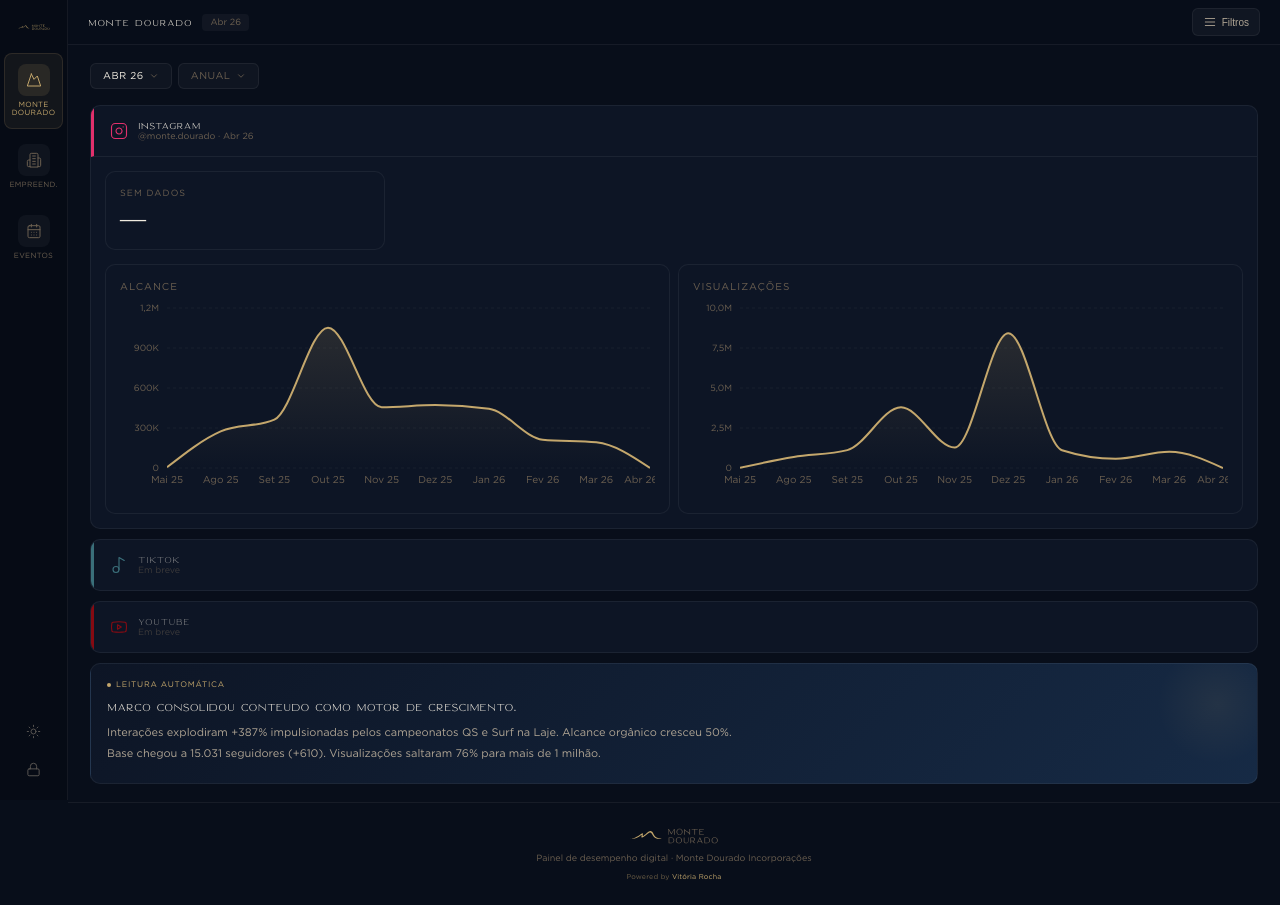
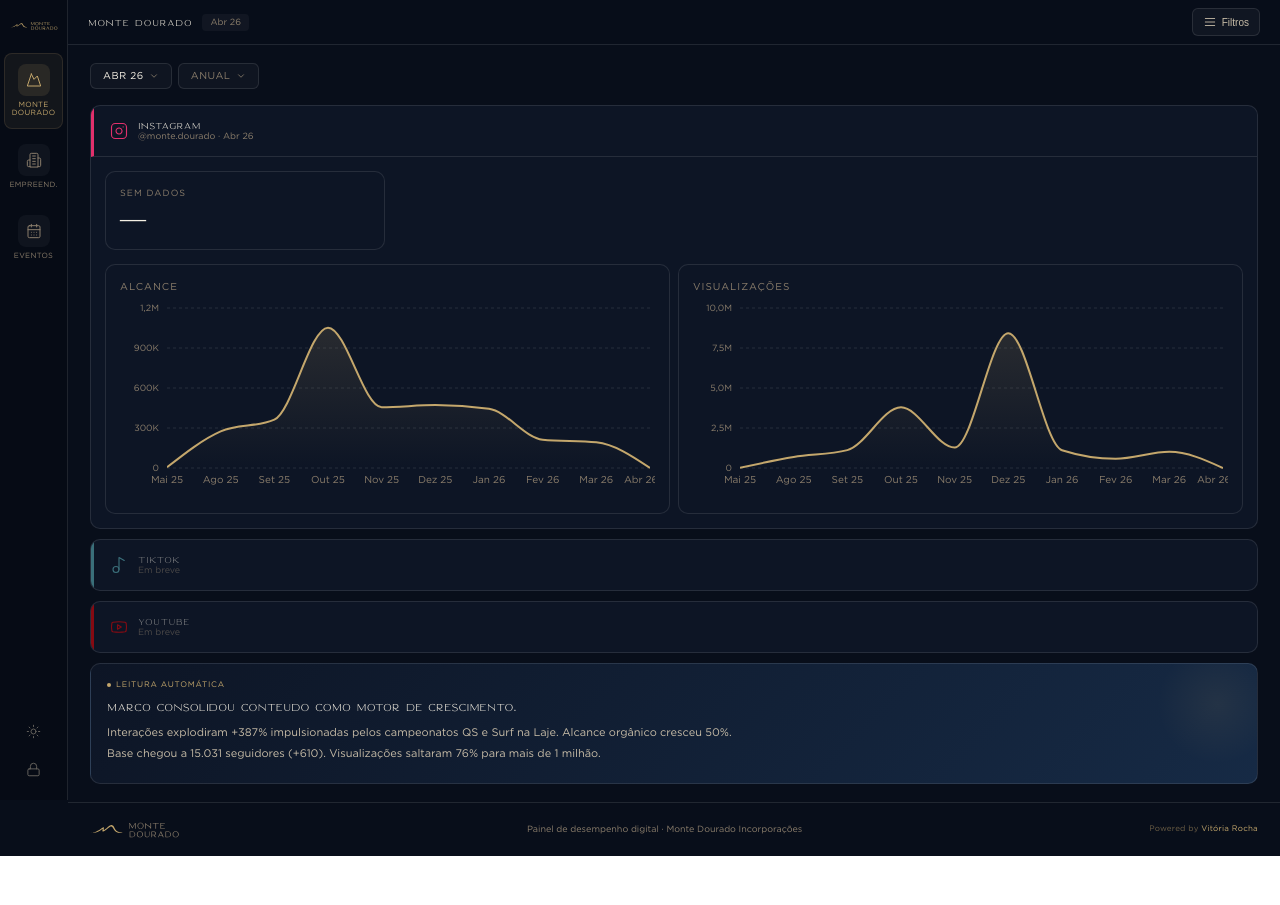
Before and after one commit to marketingmontedourado/painel-monte-dourado, a React (Vite) app: page / in a window 1280 px wide. After the commit the page ends 856 px from the top, so only its background shows below. Built offline with nearby package versions, Linux system fonts and the light colour scheme.

Commit message:
Update App.jsx

```diff
--- a/App.jsx
+++ b/App.jsx
@@ -10,14 +10,14 @@ const FONT_CSS = `
 
 const themes = {
   dark: {
-    bg: "#080e1a", card: "#0d1525", border: "#162034", borderL: "#1a2740",
-    text: "#F0EBE0", sec: "#B0A594", mut: "#6B5F50",
+    bg: "#080e1a", card: "#0d1525", border: "#1c3050", borderL: "#1a2740",
+    text: "#F5F0E4", sec: "#C8BDA8", mut: "#8A7D6B",
     dourado: "#C4A76C", douDim: "#6b5d45",
     up: "#22c55e", down: "#ef4444", azuL: "#3a5478",
-    glass: "rgba(13,21,37,0.8)", glassBd: "rgba(255,255,255,0.06)",
+    glass: "rgba(13,21,37,0.8)", glassBd: "rgba(255,255,255,0.10)",
     topbar: "rgba(8,14,26,0.95)", insightBg: "linear-gradient(135deg,#0d1525,#162a45)",
     sidebar: "#060b15", cardHover: "rgba(255,255,255,0.02)",
-    progressBg: "rgba(255,255,255,0.06)", progressTrack: "rgba(255,255,255,0.03)",
+    progressBg: "rgba(255,255,255,0.08)", progressTrack: "rgba(255,255,255,0.05)",
   },
   light: {
     bg: "#F5F3EE", card: "#ffffff", border: "#e2dfd9", borderL: "#eceae4",
@@ -182,8 +182,8 @@ const Tip = ({ active, payload, label }) => {
     <div style={{ fontSize: 11, color: "#C4A76C", letterSpacing: "0.1em", marginBottom: 6, textTransform: "uppercase", fontWeight: 600 }}>{label}</div>
     {payload.map((p, i) => <div key={i} style={{ display: "flex", alignItems: "center", gap: 6, marginBottom: 3, fontSize: 13 }}>
       <div style={{ width: 7, height: 7, borderRadius: "50%", background: p.color, boxShadow: `0 0 5px ${p.color}` }} />
-      <span style={{ color: "#B0A594", flex: 1, fontSize: 11 }}>{p.dataKey}</span>
-      <span style={{ color: "#F0EBE0", fontWeight: 500 }}>{fmt(p.value)}</span>
+      <span style={{ color: "#C8BDA8", flex: 1, fontSize: 11 }}>{p.dataKey}</span>
+      <span style={{ color: "#F5F0E4", fontWeight: 500 }}>{fmt(p.value)}</span>
     </div>)}
   </div>;
 };
@@ -337,7 +337,7 @@ function SocioView({ onSwitch, C, mode, toggle }) {
         <ResponsiveContainer width="100%" height={mob ? 180 : 200}>
           <AreaChart data={data}>
             <defs>{visBrands.map(b => <linearGradient key={`${id}${b.id}`} id={`${id}${b.id}`} x1="0" y1="0" x2="0" y2="1"><stop offset="0%" stopColor={b.color} stopOpacity={0.25} /><stop offset="100%" stopColor={b.color} stopOpacity={0} /></linearGradient>)}</defs>
-            <CartesianGrid strokeDasharray="3 3" stroke="rgba(255,255,255,0.04)" vertical={false} />
+            <CartesianGrid strokeDasharray="3 3" stroke="rgba(255,255,255,0.10)" vertical={false} />
             <XAxis dataKey="m" tick={{ fill: C.mut, fontSize: 10 }} axisLine={false} tickLine={false} />
             <YAxis tick={{ fill: C.mut, fontSize: 9 }} axisLine={false} tickLine={false} tickFormatter={fmt} width={42} />
             <Tooltip content={<Tip />} />
@@ -360,7 +360,7 @@ function SocioView({ onSwitch, C, mode, toggle }) {
       {/* ===== SIDEBAR (desktop) ===== */}
       {!mob && (
         <aside style={{ width: SW, position: "fixed", top: 0, left: 0, bottom: 0, background: C.sidebar || C.card, borderRight: `1px solid ${C.glassBd}`, display: "flex", flexDirection: "column", alignItems: "center", padding: "16px 4px 12px", zIndex: 50, gap: 4 }}>
-          <div style={{ marginBottom: 14 }}><Logo lc={C.dourado} w={32} /></div>
+          <div style={{ marginBottom: 14 }}><Logo lc={C.dourado} w={48} /></div>
           <SideIcon active={tab === "monte-dourado"} label="Monte Dourado" onClick={() => { setTab("monte-dourado"); setBrand(null); }}>
             <Mountain size={16} color={tab === "monte-dourado" ? C.dourado : C.mut} strokeWidth={1.5} />
           </SideIcon>
@@ -551,13 +551,13 @@ function SocioView({ onSwitch, C, mode, toggle }) {
                       {(() => { const visBrands = [brands.find(b=>b.id==="vila-chapeu")].filter(Boolean); const data = chartData.map(r => ({ m: r.m, [visBrands[0]?.name]: r[`${visBrands[0]?.name}_alc`] || 0 }));
                         return <div style={{ ...card, padding: "12px 10px 6px" }}>
                           <div style={{ fontSize: 9, color: C.mut, letterSpacing: "0.1em", textTransform: "uppercase", marginBottom: 8, fontFamily: "'Gotham',sans-serif" }}>Alcance</div>
-                          <ResponsiveContainer width="100%" height={150}><AreaChart data={data}><defs><linearGradient id="vc_a" x1="0" y1="0" x2="0" y2="1"><stop offset="0%" stopColor="#7A9BBF" stopOpacity={0.25}/><stop offset="100%" stopColor="#7A9BBF" stopOpacity={0}/></linearGradient></defs><CartesianGrid strokeDasharray="3 3" stroke="rgba(255,255,255,0.04)" vertical={false}/><XAxis dataKey="m" tick={{ fill: C.mut, fontSize: 9 }} axisLine={false} tickLine={false}/><YAxis tick={{ fill: C.mut, fontSize: 8 }} axisLine={false} tickLine={false} tickFormatter={fmt} width={36}/><Tooltip content={<Tip/>}/><Area type="monotone" dataKey={visBrands[0]?.name} stroke="#7A9BBF" strokeWidth={2} fill="url(#vc_a)" dot={false} activeDot={{ r: 3, fill: "#7A9BBF" }}/></AreaChart></ResponsiveContainer>
+                          <ResponsiveContainer width="100%" height={150}><AreaChart data={data}><defs><linearGradient id="vc_a" x1="0" y1="0" x2="0" y2="1"><stop offset="0%" stopColor="#7A9BBF" stopOpacity={0.25}/><stop offset="100%" stopColor="#7A9BBF" stopOpacity={0}/></linearGradient></defs><CartesianGrid strokeDasharray="3 3" stroke="rgba(255,255,255,0.10)" vertical={false}/><XAxis dataKey="m" tick={{ fill: C.mut, fontSize: 9 }} axisLine={false} tickLine={false}/><YAxis tick={{ fill: C.mut, fontSize: 8 }} axisLine={false} tickLine={false} tickFormatter={fmt} width={36}/><Tooltip content={<Tip/>}/><Area type="monotone" dataKey={visBrands[0]?.name} stroke="#7A9BBF" strokeWidth={2} fill="url(#vc_a)" dot={false} activeDot={{ r: 3, fill: "#7A9BBF" }}/></AreaChart></ResponsiveContainer>
                         </div>;
                       })()}
                       {(() => { const visBrands = [brands.find(b=>b.id==="vila-chapeu")].filter(Boolean); const data = chartData.map(r => ({ m: r.m, [visBrands[0]?.name]: r[`${visBrands[0]?.name}_views`] || 0 }));
                         return <div style={{ ...card, padding: "12px 10px 6px" }}>
                           <div style={{ fontSize: 9, color: C.mut, letterSpacing: "0.1em", textTransform: "uppercase", marginBottom: 8, fontFamily: "'Gotham',sans-serif" }}>Visualizações</div>
-                          <ResponsiveContainer width="100%" height={150}><AreaChart data={data}><defs><linearGradient id="vc_v" x1="0" y1="0" x2="0" y2="1"><stop offset="0%" stopColor="#7A9BBF" stopOpacity={0.25}/><stop offset="100%" stopColor="#7A9BBF" stopOpacity={0}/></linearGradient></defs><CartesianGrid strokeDasharray="3 3" stroke="rgba(255,255,255,0.04)" vertical={false}/><XAxis dataKey="m" tick={{ fill: C.mut, fontSize: 9 }} axisLine={false} tickLine={false}/><YAxis tick={{ fill: C.mut, fontSize: 8 }} axisLine={false} tickLine={false} tickFormatter={fmt} width={36}/><Tooltip content={<Tip/>}/><Area type="monotone" dataKey={visBrands[0]?.name} stroke="#7A9BBF" strokeWidth={2} fill="url(#vc_v)" dot={false} activeDot={{ r: 3, fill: "#7A9BBF" }}/></AreaChart></ResponsiveContainer>
+                          <ResponsiveContainer width="100%" height={150}><AreaChart data={data}><defs><linearGradient id="vc_v" x1="0" y1="0" x2="0" y2="1"><stop offset="0%" stopColor="#7A9BBF" stopOpacity={0.25}/><stop offset="100%" stopColor="#7A9BBF" stopOpacity={0}/></linearGradient></defs><CartesianGrid strokeDasharray="3 3" stroke="rgba(255,255,255,0.10)" vertical={false}/><XAxis dataKey="m" tick={{ fill: C.mut, fontSize: 9 }} axisLine={false} tickLine={false}/><YAxis tick={{ fill: C.mut, fontSize: 8 }} axisLine={false} tickLine={false} tickFormatter={fmt} width={36}/><Tooltip content={<Tip/>}/><Area type="monotone" dataKey={visBrands[0]?.name} stroke="#7A9BBF" strokeWidth={2} fill="url(#vc_v)" dot={false} activeDot={{ r: 3, fill: "#7A9BBF" }}/></AreaChart></ResponsiveContainer>
                         </div>;
                       })()}
                     </div>
@@ -588,10 +588,10 @@ function SocioView({ onSwitch, C, mode, toggle }) {
                       <div style={{ fontSize: 9, color: C.mut, letterSpacing: "0.1em", textTransform: "uppercase", marginBottom: 8, fontFamily: "'Gotham',sans-serif" }}>Investimento mensal</div>
                       <ResponsiveContainer width="100%" height={160}>
                         <BarChart data={invHistory} barSize={mob ? 28 : 40}>
-                          <CartesianGrid strokeDasharray="3 3" stroke="rgba(255,255,255,0.04)" vertical={false} />
+                          <CartesianGrid strokeDasharray="3 3" stroke="rgba(255,255,255,0.10)" vertical={false} />
                           <XAxis dataKey="m" tick={{ fill: C.mut, fontSize: 9 }} axisLine={false} tickLine={false} />
                           <YAxis tick={{ fill: C.mut, fontSize: 8 }} axisLine={false} tickLine={false} tickFormatter={v => `R$${fmt(v)}`} width={50} />
-                          <Tooltip content={({ active, payload }) => active && payload?.length ? <div style={{ background: "rgba(8,14,26,0.95)", border: "1px solid #6B8F7B", borderRadius: 6, padding: "8px 12px", boxShadow: "0 4px 16px rgba(0,0,0,0.5)" }}><div style={{ fontSize: 10, color: "#6B8F7B", textTransform: "uppercase", marginBottom: 4 }}>{payload[0]?.payload?.m}</div><div style={{ fontSize: 13, color: "#F0EBE0", fontWeight: 500 }}>R$ {payload[0].value?.toLocaleString("pt-BR")}</div><div style={{ fontSize: 9, color: "#B0A594", marginTop: 2 }}>Meta {payload[0]?.payload?.meta?.toLocaleString("pt-BR")} · Google {payload[0]?.payload?.google?.toLocaleString("pt-BR")}</div></div> : null} />
+                          <Tooltip content={({ active, payload }) => active && payload?.length ? <div style={{ background: "rgba(8,14,26,0.95)", border: "1px solid #6B8F7B", borderRadius: 6, padding: "8px 12px", boxShadow: "0 4px 16px rgba(0,0,0,0.5)" }}><div style={{ fontSize: 10, color: "#6B8F7B", textTransform: "uppercase", marginBottom: 4 }}>{payload[0]?.payload?.m}</div><div style={{ fontSize: 13, color: "#F5F0E4", fontWeight: 500 }}>R$ {payload[0].value?.toLocaleString("pt-BR")}</div><div style={{ fontSize: 9, color: "#C8BDA8", marginTop: 2 }}>Meta {payload[0]?.payload?.meta?.toLocaleString("pt-BR")} · Google {payload[0]?.payload?.google?.toLocaleString("pt-BR")}</div></div> : null} />
                           <Bar dataKey="Vila do Morro" radius={[4, 4, 0, 0]} fill="#6B8F7B" />
                         </BarChart>
                       </ResponsiveContainer>
@@ -641,11 +641,11 @@ function SocioView({ onSwitch, C, mode, toggle }) {
         </main>
 
         {/* FOOTER */}
-        <footer style={{ borderTop: `1px solid ${C.glassBd}`, padding: mob ? "20px 12px" : "24px 22px", marginTop: "auto" }}>
-          <div style={{ display: "flex", flexDirection: "column", alignItems: "center", gap: 8, textAlign: "center" }}>
-            <Logo lc={C.mut} w={90} />
-            <p style={{ fontSize: 9, color: C.mut, lineHeight: 1.5, fontFamily: "'Gotham',sans-serif" }}>Painel de desempenho digital · Monte Dourado Incorporações</p>
-            <div style={{ fontSize: 7, color: C.douDim, fontFamily: "'Gotham',sans-serif", letterSpacing: "0.03em" }}>Powered by <span style={{ color: C.dourado }}>Vitória Rocha</span></div>
+        <footer style={{ borderTop: `1px solid ${C.glassBd}`, padding: mob ? "16px 12px" : "18px 22px", marginTop: "auto" }}>
+          <div style={{ display: "flex", alignItems: "center", justifyContent: "space-between", gap: 12 }}>
+            <Logo lc={C.mut} w={mob ? 70 : 90} />
+            <p style={{ fontSize: mob ? 8 : 9, color: C.mut, fontFamily: "'Gotham',sans-serif", textAlign: "center", flex: 1 }}>Painel de desempenho digital · Monte Dourado Incorporações</p>
+            <div style={{ fontSize: mob ? 7 : 8, color: C.douDim, fontFamily: "'Gotham',sans-serif", letterSpacing: "0.03em", whiteSpace: "nowrap" }}>Powered by <span style={{ color: C.dourado }}>Vitória Rocha</span></div>
           </div>
         </footer>
       </div>{/* end content area */}
```
